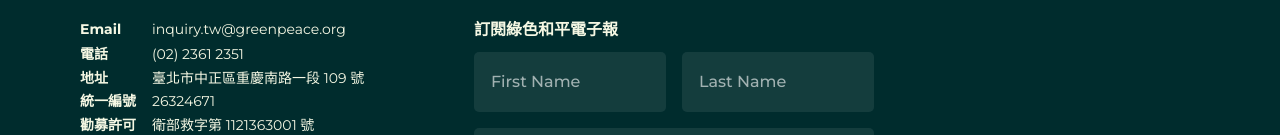
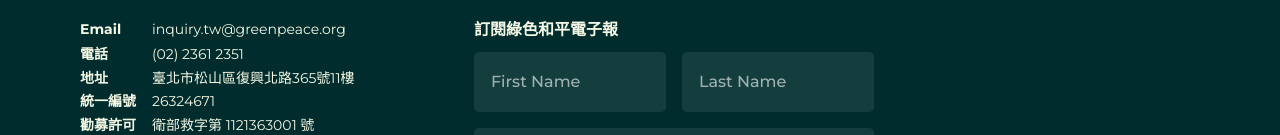
Before and after one commit to greenpeace/gpea-taiwan-2022-climatecart-frontend, a React (Create React App) app: page /contact-us in a window 1280 px wide. Shown: the part 917-1052 px from the top of the page. Built offline with nearby package versions, Linux system fonts and the light colour scheme; no server answers.

Commit message:
update tp office address for 2024 sep

```diff
--- a/src/components/Footer/index.js
+++ b/src/components/Footer/index.js
@@ -18,7 +18,7 @@
                         <ContactList>
                             <ContactItem label='Email' value=' inquiry.tw@greenpeace.org' />
                             <ContactItem label='電話' value='(02) 2361 2351' />
-                            <ContactItem label='地址' value='臺北市中正區重慶南路一段 109 號' />
+                            <ContactItem label='地址' value='臺北市松山區復興北路365號11樓' />
                         </ContactList>
                         <ContactList>
                             <ContactItem label='統一編號' value='26324671' />
```
